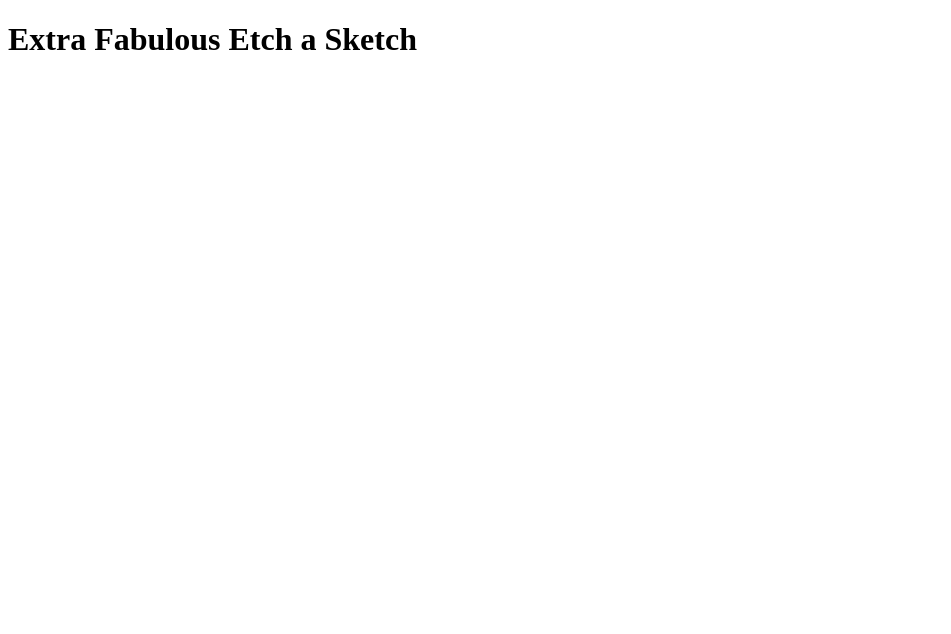
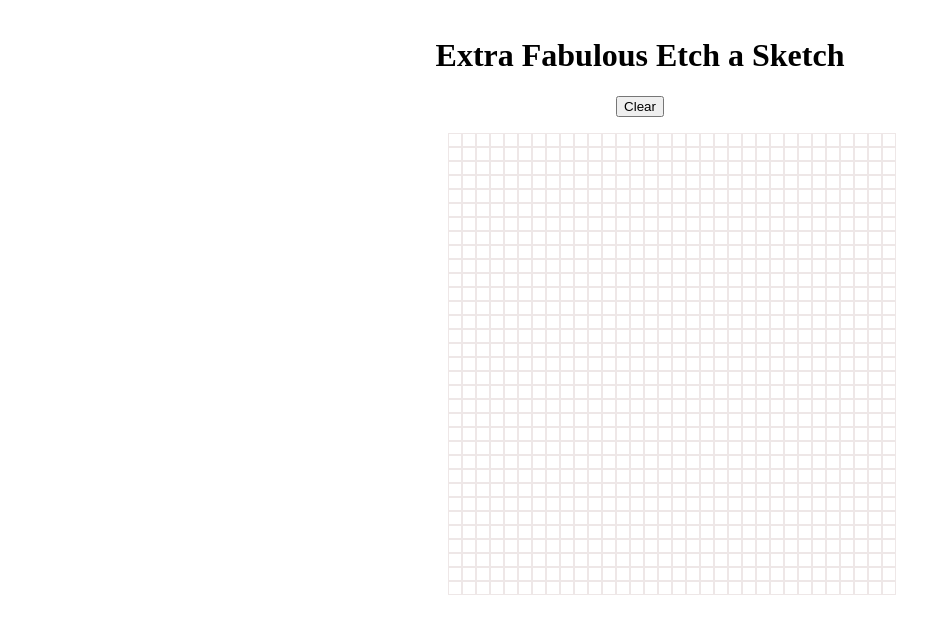
Before and after one commit to Campanelly/Etch-A-Sketch, a plain HTML site: page index.html in a window 1280 px wide. Shown: the whole page, without its empty margins (0-951 px from the left). Drawn offline with Linux system fonts and the light colour scheme.

Commit message:
agrega event listener a las cells, click para borrar, boton de clear

```diff
--- a/index.html
+++ b/index.html
@@ -8,8 +8,13 @@
     <link rel="stylesheet" href="styles.css">
 </head>
 <body>
-    <h1>Extra Fabulous Etch a Sketch</h1>
+    <div class="top">
+      <h1>Extra Fabulous Etch a Sketch</h1>
+      <button id="clear">Clear</button>
+    </div>
+
     <div id="container"></div>
+
 </body>
 <script src="script.js"></script>
 </html>
--- a/script.js
+++ b/script.js
@@ -2,10 +2,15 @@ const container = document.getElementById('container');
 
 
 const grid = function(){
-    for(i = 0 ; i < 16 ; i++){
+    for(i = 0 ; i < 1056 ; i++){
         const cell = document.createElement("div");
         cell.classList.add("cell");
+        cell.addEventListener('mouseover',function (){cell.classList.add("hover");});
+        cell.addEventListener('click',function (){cell.classList.remove("hover");});
         container.appendChild(cell);
     }
 }
 grid();
+
+const clear = document.getElementById('clear');
+clear.addEventListener('click',()=>window.location.reload());
--- a/styles.css
+++ b/styles.css
@@ -1,10 +1,29 @@
+
+.top{
+    display: flex;
+    flex-direction: column;
+    align-items: center;
+    margin: 1em;
+}
 #container{
     display: grid;
-    grid-template-columns: auto auto auto auto;
-    grid-template-rows: auto auto auto;
+    grid-template-columns: repeat(32 , 1fr);
+    grid-template-rows: repeat(32 , 1fr);
+    height:24em;
+    width: 24em;
+    column-gap: 0;
+    margin:auto;
+
 
 }
 
 .cell{
+    height: 0.75em;
+    width: 0.75em;
+    border: 0.1px solid rgb(238, 231, 231);
+    gap: 0;
+}
 
+.hover{
+    background-color: black;
 }
```
